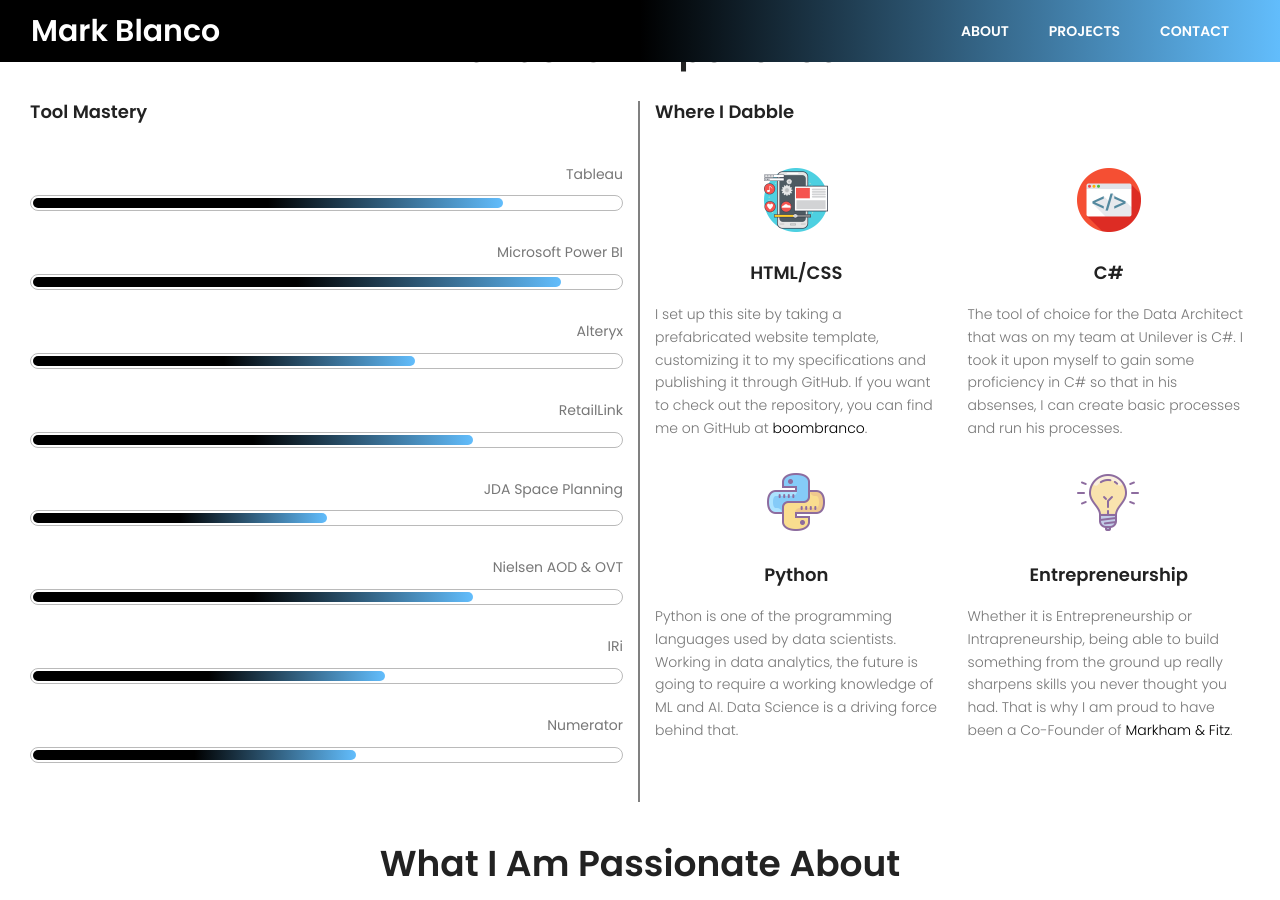
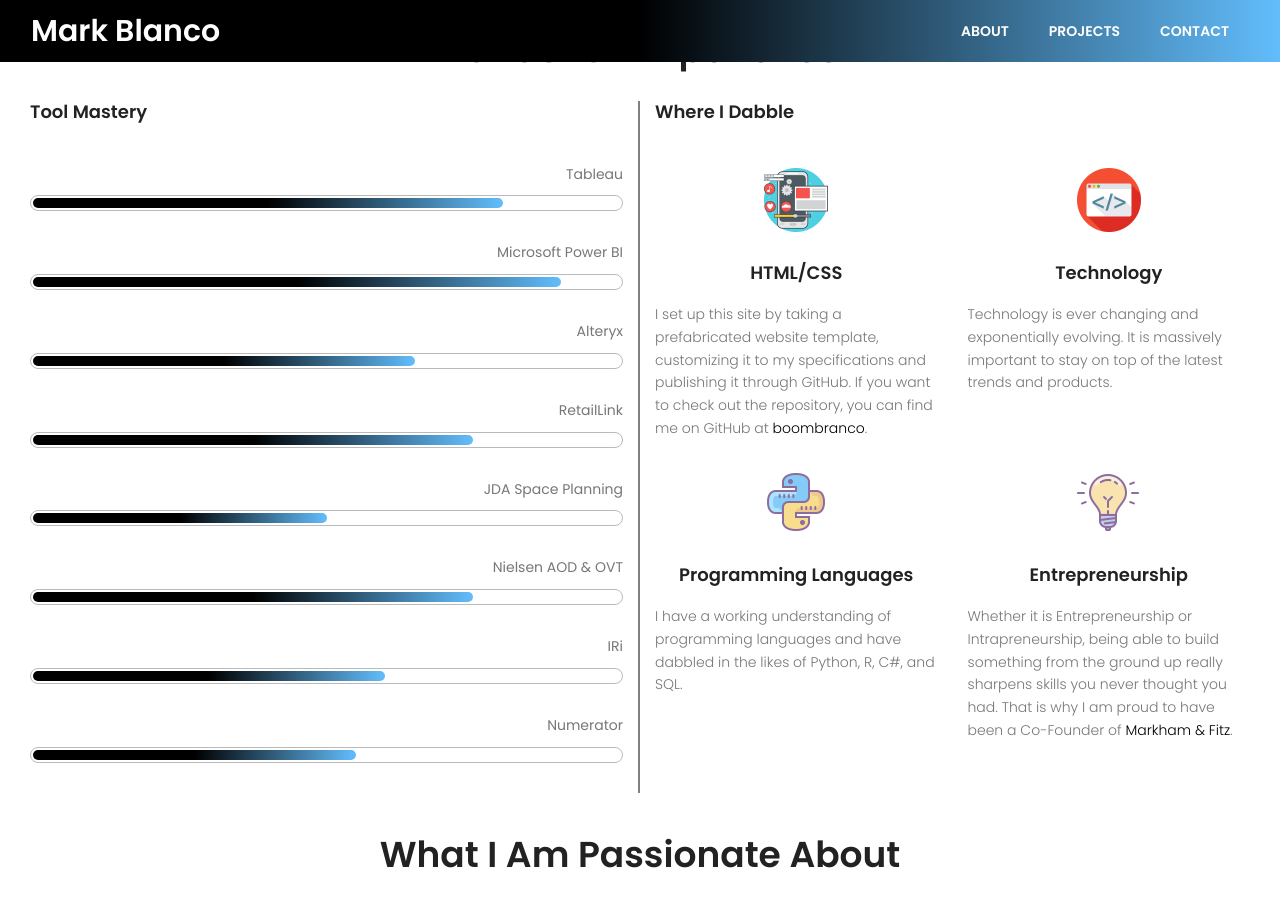
Before and after one commit to boombranco/boombranco.github.io, a Jekyll site: the page about.html, which Jekyll copies as it is, in a window 1280 px wide and 900 px high, scrolled down 938 px. Built offline with Jekyll 4.4.1, drawn with Linux system fonts in a browser that asks for light colours; nearby versions of some CDN libraries.

Commit message:
Update where I dabble

```diff
--- a/about.html
+++ b/about.html
@@ -208,9 +208,9 @@
                     <img src="img/code.png" alt="">
                   </div>
                   <div class="dec">
-                    <h4 class="mt-30">C#</h4>
+                    <h4 class="mt-30">Technology</h4>
                     <p class="mt-20 about-me">
-                      The tool of choice for the Data Architect that was on my team at Unilever is C#. I took it upon myself to gain some proficiency in C# so that in his absenses, I can create basic processes and run his processes.
+                      Technology is ever changing and exponentially evolving. It is massively important to stay on top of the latest trends and products.
                     </p>
                   </div>
                 </div>
@@ -219,9 +219,9 @@
                     <img src="img/python.png" alt="">
                   </div>
                   <div class="dec">
-                    <h4 class="mt-30">Python</h4>
+                    <h4 class="mt-30">Programming Languages</h4>
                     <p class="mt-20 about-me">
-                      Python is one of the programming languages used by data scientists. Working in data analytics, the future is going to require a working knowledge of ML and AI. Data Science is a driving force behind that.
+                      I have a working understanding of programming languages and have dabbled in the likes of Python, R, C#, and SQL.
                     </p>
                   </div>
                 </div>
```
